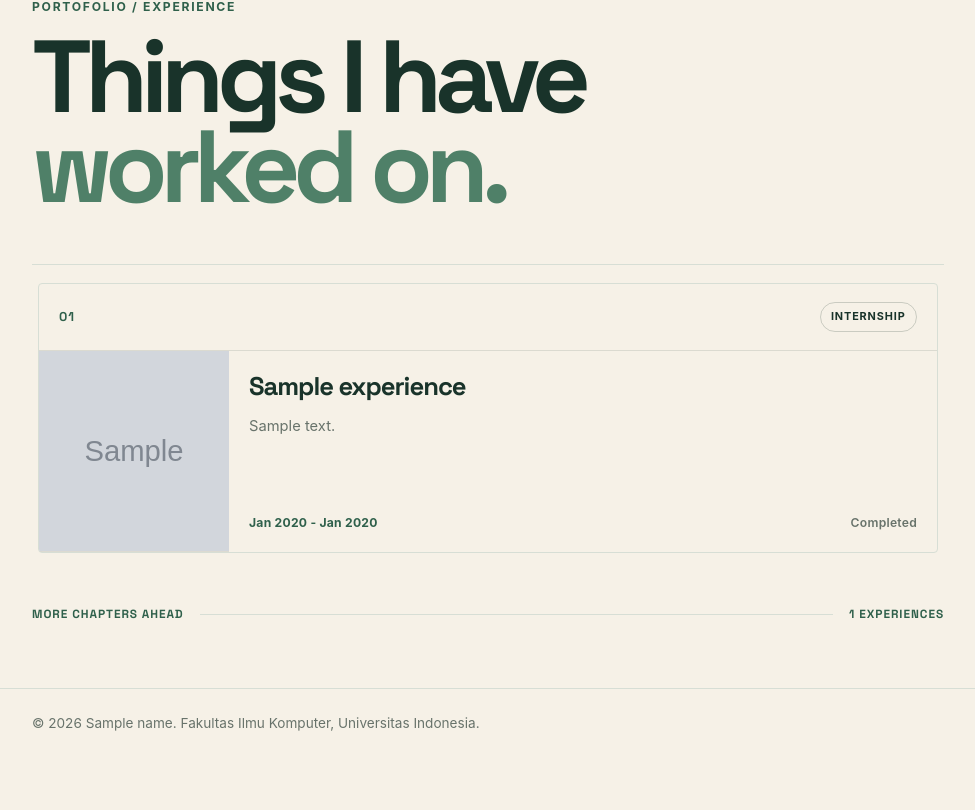
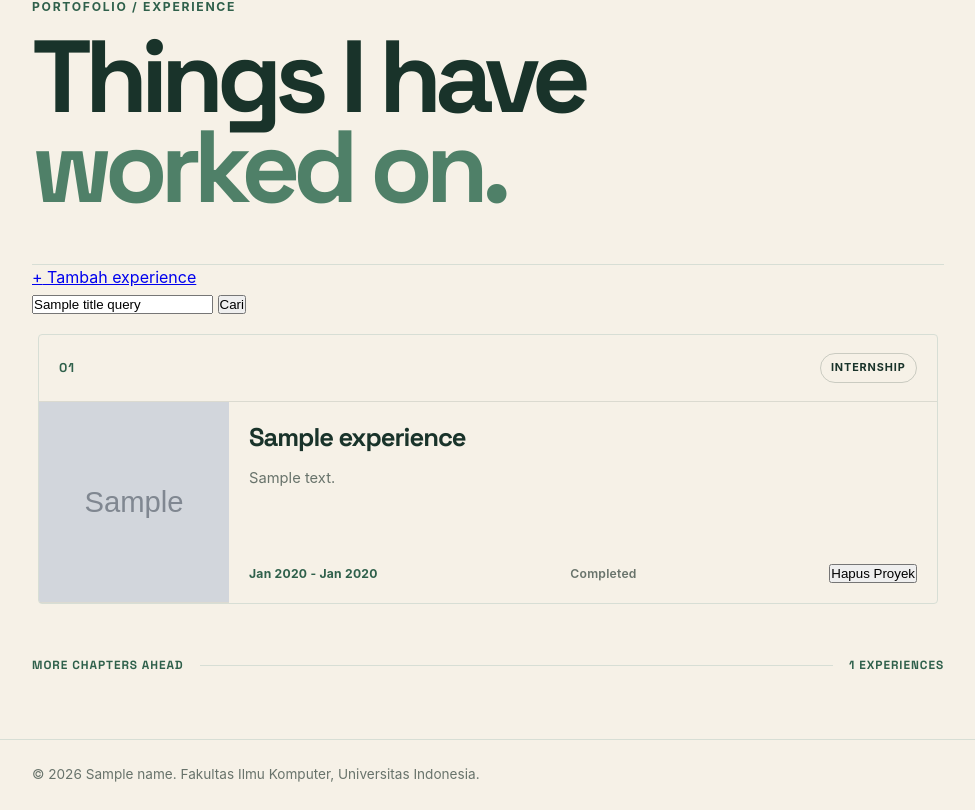
Before and after one commit to Agra-17/myportofolio, a Django app: template templates/experience.html in a window 1280 px wide. Shown: the part 165-975 px from the top of the page, without its empty margins (152-1127 px from the left). Before the commit the page ends 896 px from the top, so only its background shows below. Run offline with Django 5.2, Linux system fonts and the light colour scheme; tables that the repository leaves empty hold one stand-in row (values such as "Sample post"); the template is opened without the code that fills it: values that come from a table or form of the project are taken from there, most other values are stand-ins (such as "Sample title", 1, 10 or a date in 2020); grey boxes marked "Sample" are stand-in pictures.

Commit message:
feat : Add component/experience_delete_modal.html and link to the experience.html

```diff
--- /dev/null
+++ b/templates/components/experience_delete_modal.html
@@ -0,0 +1,43 @@
+<p class="experience-status">
+    <button type="button"
+            class="button button-danger"
+            popovertarget="delete-experience-{{ experience.id }}"
+            aria-label="Hapus {{ experience.title }}"
+            title="Hapus proyek">
+        Hapus Proyek
+    </button>
+</p>
+<div id="delete-experience-{{ experience.id }}"
+     class="experience-delete-modal"
+     popover="auto"
+     role="dialog"
+     aria-modal="true"
+     aria-labelledby="delete-experience-title-{{ experience.id }}">
+    <button type="button"
+            class="experience-delete-modal__backdrop"
+            popovertarget="delete-experience-{{ experience.id }}"
+            popovertargetaction="hide"
+            aria-label="Tutup konfirmasi hapus"></button>
+    <div class="experience-delete-modal__content">
+        <button type="button"
+                class="experience-delete-modal__close"
+                popovertarget="delete-experience-{{ experience.id }}"
+                popovertargetaction="hide"
+                aria-label="Tutup konfirmasi hapus">×</button>
+        <h2 id="delete-experience-title-{{ experience.id }}">Hapus Experience?</h2>
+        <p>
+            Apakah Anda yakin ingin menghapus
+            <strong>{{ experience.title }}</strong>?
+        </p>
+        <div class="experience-delete-modal__actions">
+            <button type="button"
+                    class="button button-secondary"
+                    popovertarget="delete-experience-{{ experience.id }}"
+                    popovertargetaction="hide">Batal</button>
+            <form method="post" action="{% url 'main:delete_experience' experience.id %}">
+                {% csrf_token %}
+                <button type="submit" class="button button-danger">Ya, Hapus</button>
+            </form>
+        </div>
+    </div>
+</div>
--- a/templates/experience.html
+++ b/templates/experience.html
@@ -13,6 +13,25 @@
                     <h1>Things I have<br><em>worked on.</em></h1>
                 </div>
             </div>
+            <div class="experience-header">
+                    <a href="{% url 'main:create_experience' %}"
+                       class="button experience-add-button">
+                        <span aria-hidden="true">+</span>
+                        Tambah experience
+                    </a>
+            </div>
+
+            <form method="get"
+                    action="{% url 'main:show_experience' %}"
+                    class="experience-search">
+                <input type="search"
+                        name="title"
+                        value="{{ title_query }}"
+                        placeholder="Cari berdasarkan nama Experience"
+                        class="experience-search__input"
+                        aria-label="Cari berdasarkan nama experience">
+                <button type="submit" class="button">Cari</button>
+            </form>
 
             <div class="experience-grid">
                 {% for experience in experience_list %}
@@ -36,6 +55,7 @@
                                 {% else %}
                                     <span class="experience-status">Completed</span>
                                 {% endif %}
+                                {% include "components/experience_delete_modal.html" with experience=experience %}
                             </div>
                         </div>
                     </article>
```
